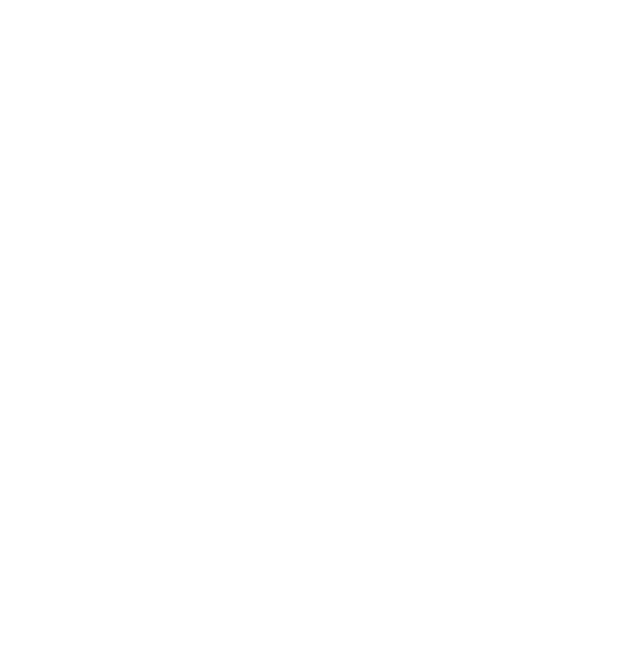
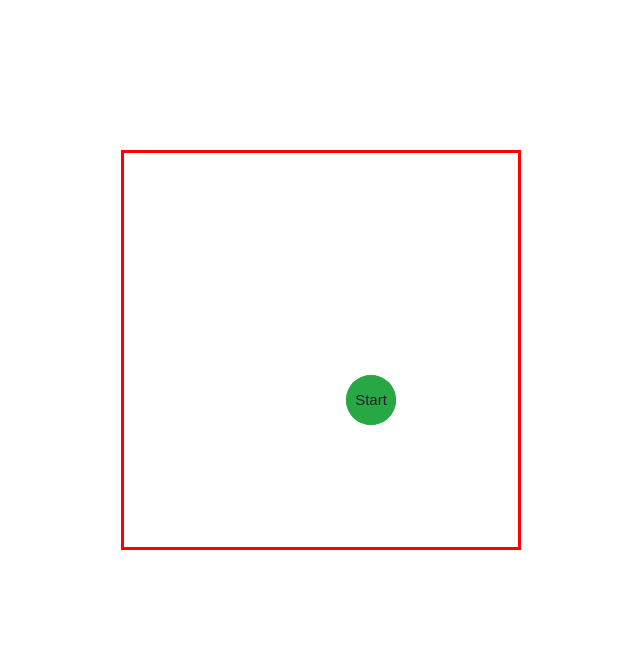
Before and after one commit to ishanka995/Simple---Game-Project, a plain HTML site: page index.html in a window 1280 px wide. Shown: the whole page, without its empty margins (269-909 px from the left). Drawn offline with Linux system fonts and the light colour scheme.

Commit message:
Playground Created

```diff
--- a/CSS/Style.css
+++ b/CSS/Style.css
@@ -0,0 +1,31 @@
+#container{
+    width: 500px;
+    height: 500px;
+    position: absolute;
+    top: 0; right: 0; bottom: 0; left: 0;
+    margin: auto;
+    text-align: center;
+
+}
+
+#Playground{
+    width: 400px;
+    height: 400px;
+    border: 3px solid red;
+    position: relative;
+}
+
+#start,#startGame{
+    width: 50px;
+    height: 50px;
+    background-color: #28a745;
+    line-height: 50px;
+    text-align: center;
+    font-family: sans-serif;
+    font-size: 15px;
+    border-radius: 50%;
+    position: absolute;
+    top: 0; right: 0; bottom: 0; left: 0;
+    margin: auto;
+
+}
--- a/index.html
+++ b/index.html
@@ -2,8 +2,10 @@
 <html lang="en">
 <head>
     <meta charset="UTF-8">
-    <link rel="stylesheet" href="">
+
     <title>Win Over Mouse Game</title>
+    <link rel="stylesheet" href="CSS/Style.css">
+    <link rel="stylesheet" href="css/bootstrap.css">
 
 
 
@@ -11,7 +13,20 @@
 </head>
 <body>
 
-<div id=""></div>
 
+<!--<button type="button" class="btn btn-primary">Primary</button>-->
+<div id="container">
+    <div id="Playground"></div>
+     <div id="start">Start</div>
+    <div id="startGame">Start</div>
+    <div id="win"></div>
+
+</div>
+
+
+
+
+<script src="jquery-3.4.1.min.js"></script>
+<script src="JS/GameController.js"></script>
 </body>
 </html>
```
